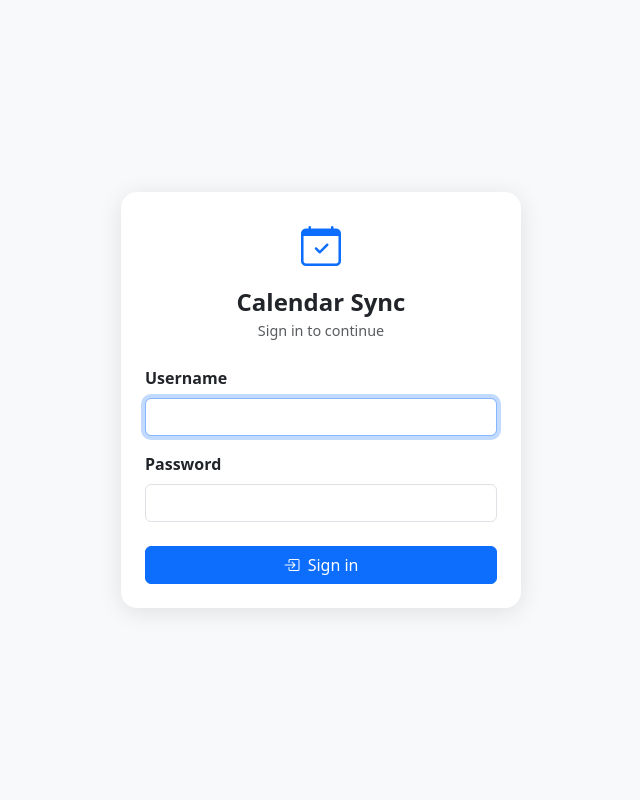
After one commit to Schratxs20/Programming-machine, a Flask app: page /login in a window 1280 px wide. The commit adds this page. Shown: the whole page, without its empty margins (319-959 px from the left). Run offline with Flask 3, Linux system fonts and the light colour scheme.

Commit message:
Add login authentication to web dashboard
Protects all routes with session-based login. Credentials are
configured via DASHBOARD_USERNAME and DASHBOARD_PASSWORD env vars
(defaults: admin / changeme). Adds a login page, logout button in
the sidebar, and displays the logged-in username.

https://claude.ai/code/session_01AWnH6sxoa3eEHhgLe715RV

```diff
--- a/calendar_sync/web/app.py
+++ b/calendar_sync/web/app.py
@@ -2,13 +2,16 @@
 
 from __future__ import annotations
 
+import functools
+import hashlib
 import json
 import logging
 import os
+import secrets
 from datetime import datetime, timedelta
 from pathlib import Path
 
-from flask import Flask, render_template, request, redirect, url_for, flash, jsonify
+from flask import Flask, render_template, request, redirect, url_for, flash, jsonify, session
 
 from ..config import load_config, Config
 from ..cli import build_providers
@@ -20,12 +23,31 @@ _config_path: str = "config.yaml"
 _sync_history: list[dict] = []
 
 
+def _check_credentials(username: str, password: str) -> bool:
+    expected_user = os.environ.get("DASHBOARD_USERNAME", "admin")
+    expected_pass = os.environ.get("DASHBOARD_PASSWORD", "changeme")
+    user_ok = secrets.compare_digest(username, expected_user)
+    pass_ok = secrets.compare_digest(
+        hashlib.sha256(password.encode()).hexdigest(),
+        hashlib.sha256(expected_pass.encode()).hexdigest(),
+    )
+    return user_ok and pass_ok
+
+
 def create_app(config_path: str = "config.yaml") -> Flask:
     global _config_path
     _config_path = config_path
 
     app = Flask(__name__)
     app.secret_key = os.environ.get("FLASK_SECRET_KEY", "calendar-sync-dev-key")
+
+    def login_required(f):
+        @functools.wraps(f)
+        def decorated(*args, **kwargs):
+            if not session.get("logged_in"):
+                return redirect(url_for("login"))
+            return f(*args, **kwargs)
+        return decorated
 
     def load_cfg() -> tuple[Config | None, str | None]:
         try:
@@ -35,7 +57,28 @@ def create_app(config_path: str = "config.yaml") -> Flask:
         except Exception as e:
             return None, str(e)
 
+    @app.route("/login", methods=["GET", "POST"])
+    def login():
+        if session.get("logged_in"):
+            return redirect(url_for("dashboard"))
+        if request.method == "POST":
+            username = request.form.get("username", "")
+            password = request.form.get("password", "")
+            if _check_credentials(username, password):
+                session["logged_in"] = True
+                session["username"] = username
+                return redirect(url_for("dashboard"))
+            flash("Invalid username or password.", "danger")
+        return render_template("login.html")
+
+    @app.route("/logout")
+    def logout():
+        session.clear()
+        flash("You have been logged out.", "info")
+        return redirect(url_for("login"))
+
     @app.route("/")
+    @login_required
     def dashboard():
         cfg, err = load_cfg()
         rules = cfg.sync_rules if cfg else []
@@ -59,6 +102,7 @@ def create_app(config_path: str = "config.yaml") -> Flask:
         )
 
     @app.route("/sync", methods=["POST"])
+    @login_required
     def run_sync():
         dry_run = request.form.get("dry_run") == "on"
         rule_name = request.form.get("rule") or None
@@ -114,6 +158,7 @@ def create_app(config_path: str = "config.yaml") -> Flask:
         return redirect(url_for("dashboard"))
 
     @app.route("/calendars")
+    @login_required
     def calendars():
         cfg, err = load_cfg()
         if err:
@@ -132,6 +177,7 @@ def create_app(config_path: str = "config.yaml") -> Flask:
         return render_template("calendars.html", providers_data=providers_data, config_error=None)
 
     @app.route("/events")
+    @login_required
     def events():
         cfg, err = load_cfg()
         if err:
@@ -179,6 +225,7 @@ def create_app(config_path: str = "config.yaml") -> Flask:
         )
 
     @app.route("/config")
+    @login_required
     def config_view():
         cfg, err = load_cfg()
         config_text = ""
@@ -196,6 +243,7 @@ def create_app(config_path: str = "config.yaml") -> Flask:
         )
 
     @app.route("/api/status")
+    @login_required
     def api_status():
         cfg, err = load_cfg()
         return jsonify({
--- /dev/null
+++ b/calendar_sync/web/templates/login.html
@@ -0,0 +1,66 @@
+<!doctype html>
+<html lang="en">
+<head>
+  <meta charset="utf-8">
+  <meta name="viewport" content="width=device-width, initial-scale=1">
+  <title>Login — Calendar Sync</title>
+  <link href="https://cdn.jsdelivr.net/npm/bootstrap@5.3.3/dist/css/bootstrap.min.css" rel="stylesheet">
+  <link href="https://cdn.jsdelivr.net/npm/bootstrap-icons@1.11.3/font/bootstrap-icons.css" rel="stylesheet">
+  <style>
+    body {
+      min-height: 100vh;
+      background: #f8f9fa;
+      display: flex;
+      align-items: center;
+      justify-content: center;
+    }
+    .login-card {
+      width: 100%;
+      max-width: 400px;
+      border: none;
+      box-shadow: 0 4px 24px rgba(0,0,0,.10);
+      border-radius: 1rem;
+    }
+    .login-brand {
+      font-size: 1.5rem;
+      font-weight: 700;
+      color: #212529;
+    }
+  </style>
+</head>
+<body>
+  <div class="card login-card p-4">
+    <div class="text-center mb-4">
+      <i class="bi bi-calendar-check text-primary" style="font-size:2.5rem;"></i>
+      <div class="login-brand mt-2">Calendar Sync</div>
+      <div class="text-muted" style="font-size:.9rem;">Sign in to continue</div>
+    </div>
+
+    {% with messages = get_flashed_messages(with_categories=true) %}
+      {% for category, message in messages %}
+        <div class="alert alert-{{ category }} alert-dismissible fade show" role="alert">
+          {{ message }}
+          <button type="button" class="btn-close" data-bs-dismiss="alert"></button>
+        </div>
+      {% endfor %}
+    {% endwith %}
+
+    <form method="post">
+      <div class="mb-3">
+        <label for="username" class="form-label fw-semibold">Username</label>
+        <input type="text" class="form-control" id="username" name="username"
+               autocomplete="username" autofocus required>
+      </div>
+      <div class="mb-4">
+        <label for="password" class="form-label fw-semibold">Password</label>
+        <input type="password" class="form-control" id="password" name="password"
+               autocomplete="current-password" required>
+      </div>
+      <button type="submit" class="btn btn-primary w-100">
+        <i class="bi bi-box-arrow-in-right me-1"></i> Sign in
+      </button>
+    </form>
+  </div>
+  <script src="https://cdn.jsdelivr.net/npm/bootstrap@5.3.3/dist/js/bootstrap.bundle.min.js"></script>
+</body>
+</html>
```
Also changed, not shown: calendar_sync/web/templates/base.html (+9 -1 lines).
